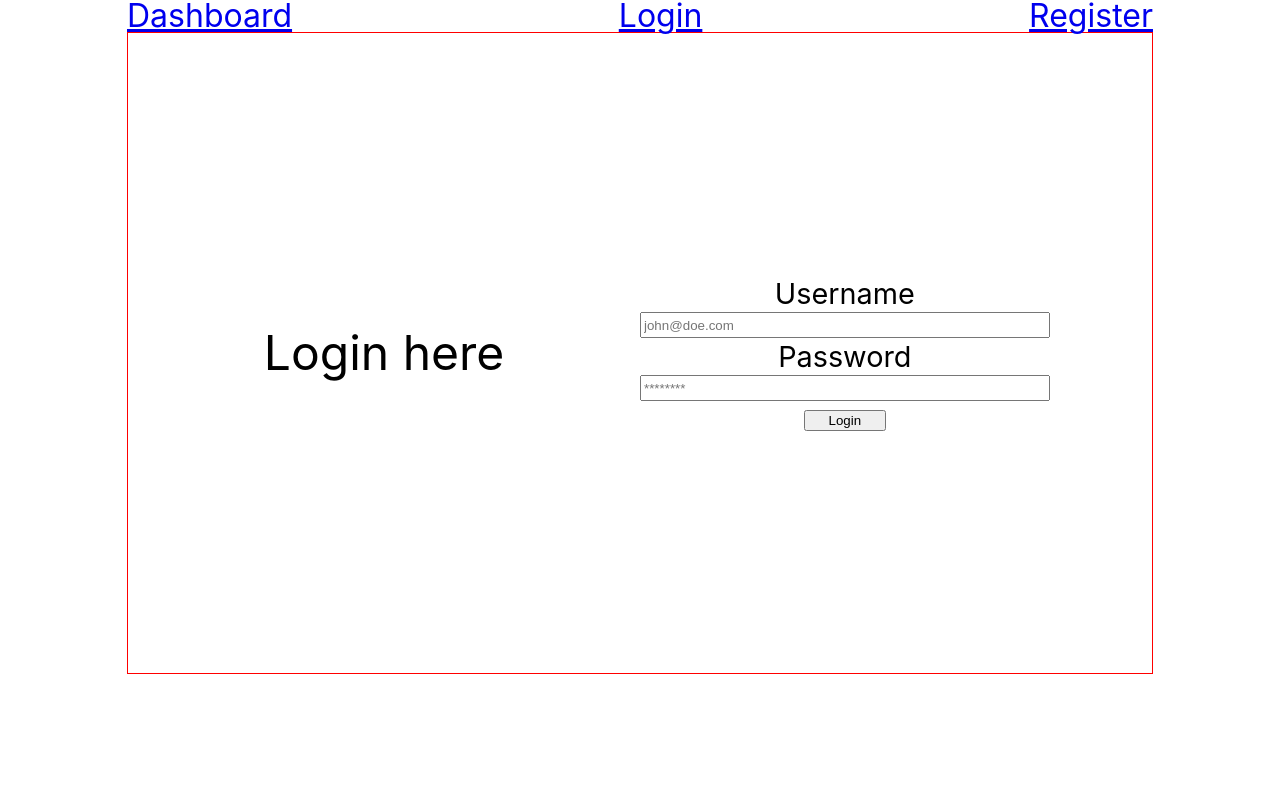
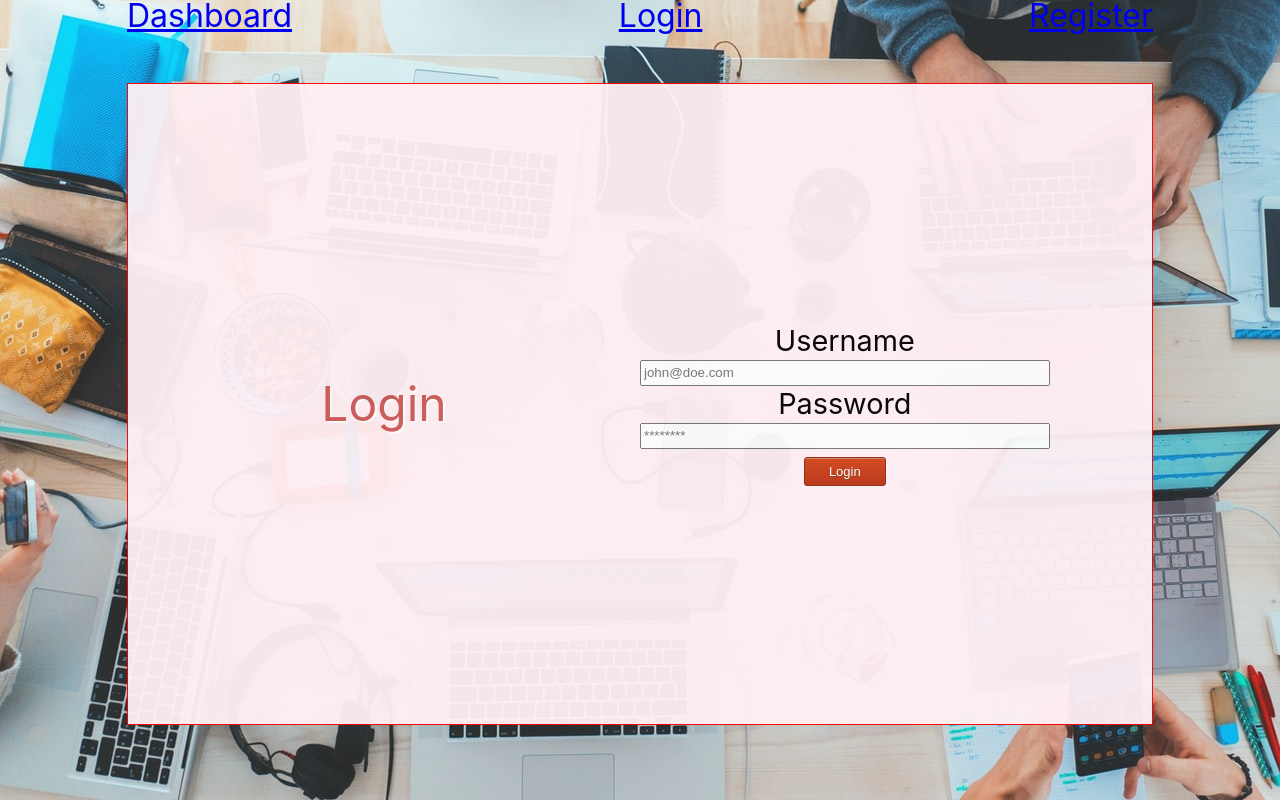
Before and after one commit to BW-Pintereach2-7-27-20/front-end, a React (Create React App) app in the folder pintereach/: page /login in a window 1280 px wide. Built offline with nearby package versions, Linux system fonts and the light colour scheme.

Commit message:
addeing colors and button styling, almost through and able to append the same styles to the register page.

```diff
--- a/pintereach/src/App.css
+++ b/pintereach/src/App.css
@@ -47,6 +47,9 @@ table {
 body {
 	display: flex;
 	justify-content: center;
+	background-image: url(./images/dummy-background.jpg);
+	background-repeat: no-repeat;
+	background-size: auto;
 }
 
 
--- a/pintereach/src/App.js
+++ b/pintereach/src/App.js
@@ -12,10 +12,7 @@ const StyledHeader = styled.div`
   font-size: 2.0rem;
   display: flex;
   justify-content: space-between;
-
-  Link {
-    border: 1px solid red;
-  }
+  color: white;
 `;
 
 const App = () => {
--- a/pintereach/src/components/Login.js
+++ b/pintereach/src/components/Login.js
@@ -8,11 +8,16 @@ const StyledDiv = styled.div`
   border: 1px solid red;
   width: 80vw;
   height: 80vh;
+  margin-top: 5%;
+  background-color: lavenderblush;
+  opacity: 95%;
 
   h2 {
    width: 40%;
    align-self: center;
    font-size: 3.0rem;
+   color: indianred;
+   text-shadow: 2px 2px white;
   }
 `;
 
@@ -37,6 +42,18 @@ const StyledButton = styled.button`
   width: 20%;
   margin: 0 auto;
   margin-top: 2%;
+  box-shadow: inset 0px 1px 0px 0px #cf866c;
+	background: linear-gradient(to bottom, #d0451b 5%, #bc3315 100%);
+	background-color: #d0451b;
+	border-radius: 3px;
+	border: 1px solid #942911;
+	cursor: pointer;
+	color: #ffffff;
+	font-family: Arial;
+	font-size: 13px;
+	padding: 6px 24px;
+	text-decoration: none;
+	text-shadow: 0px 1px 0px #854629;
 `;
 
 const initialValue = {
@@ -57,7 +74,7 @@ const Login = () => {
 
   return (
     <StyledDiv>
-      <h2>Login here</h2>
+      <h2>Login</h2>
       <StyledForm onSubmit={onSubmit}>
         <label htmlFor='username'>Username</label>
         <input
```
